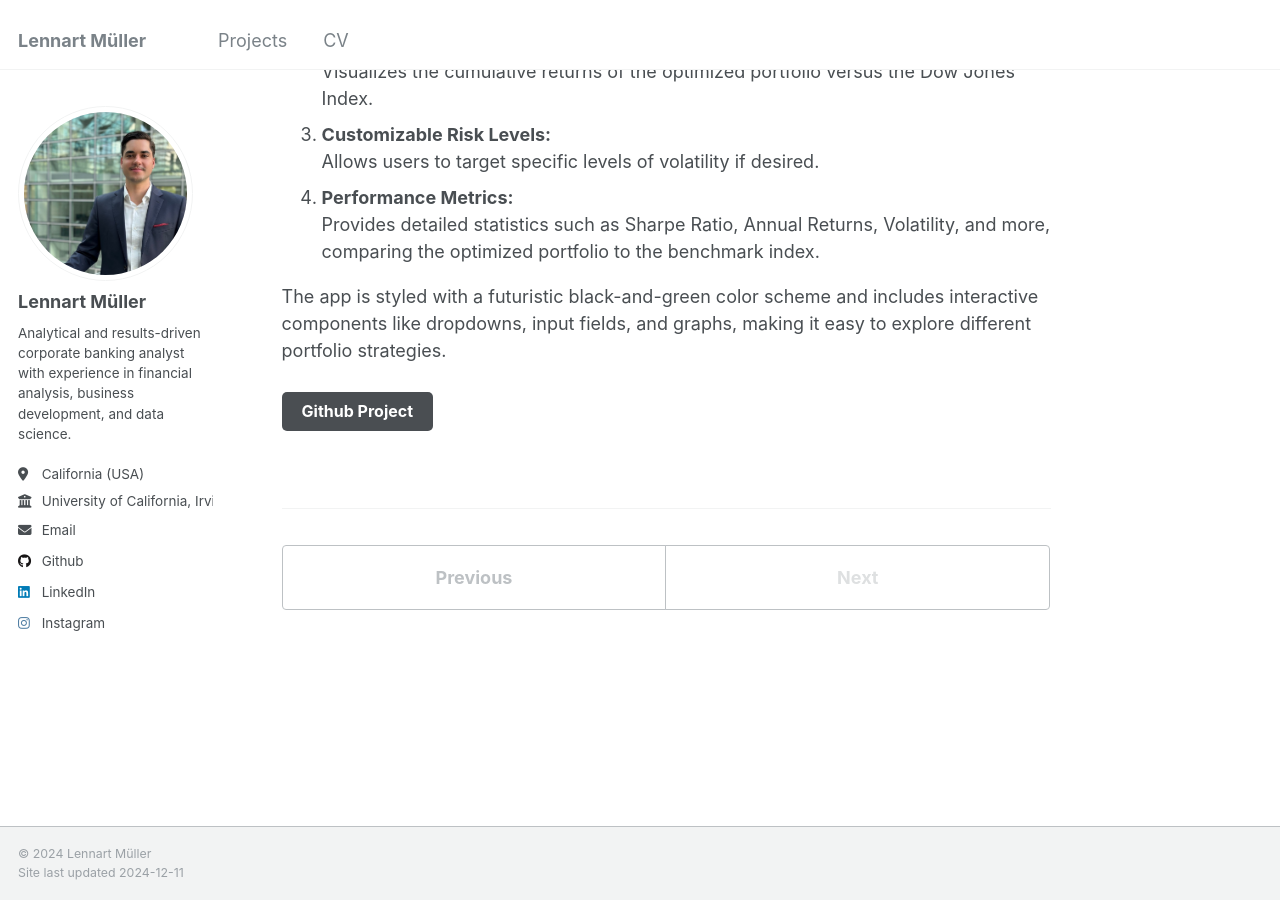
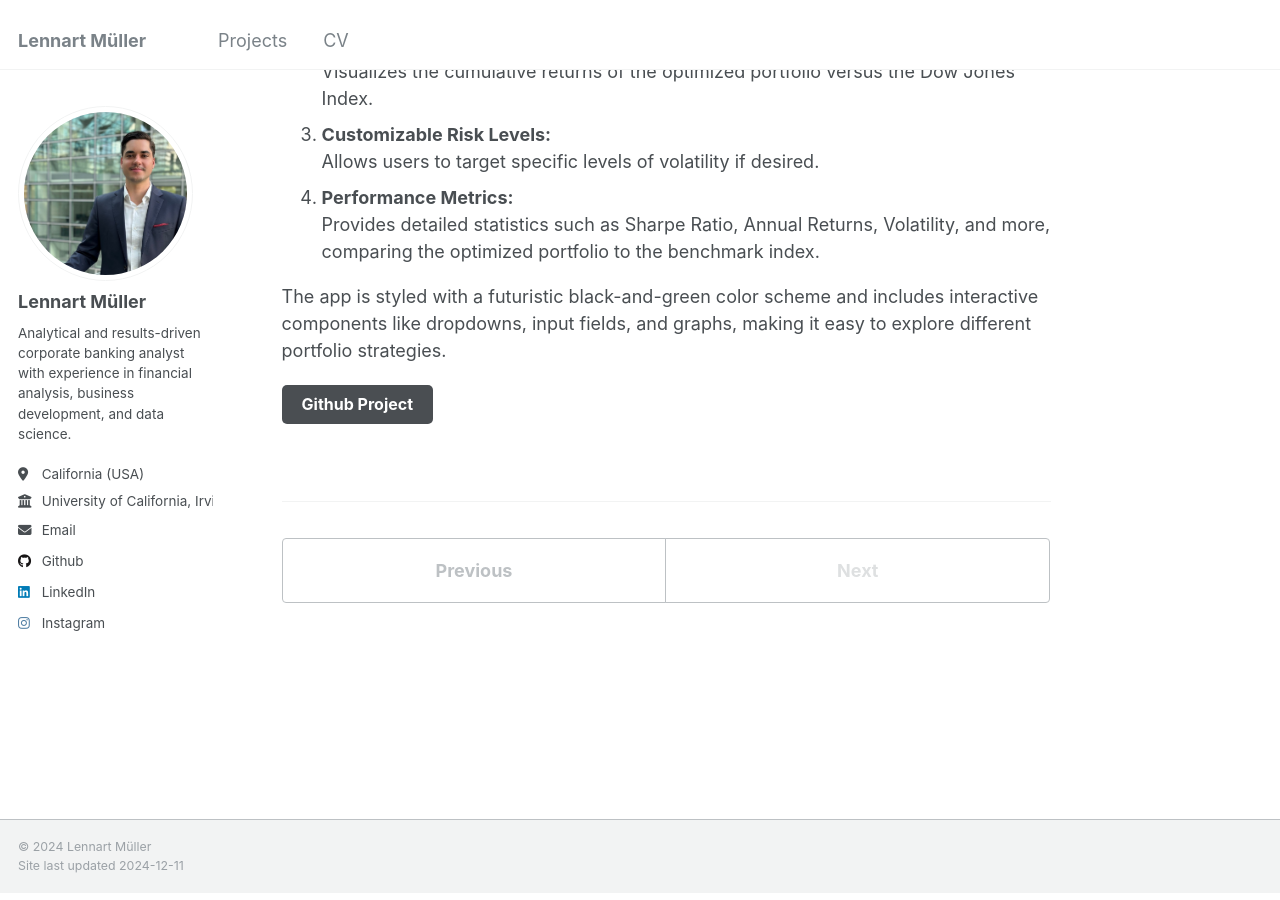
Before and after one commit to lennartmueller123/lennartmueller123.github.io, a Jekyll site: the page built from _projects/projects-2.html, in a window 1280 px wide and 900 px high, scrolled down 843 px. Built offline with Jekyll 4.4.1, drawn with Linux system fonts in a browser that asks for light colours.

Commit message:
Update projects-2.html

```diff
--- a/_projects/projects-2.html
+++ b/_projects/projects-2.html
@@ -44,7 +44,8 @@
 The app is styled with a futuristic black-and-green color scheme and includes interactive components like dropdowns, input fields, and graphs, making it easy to explore different portfolio strategies.
 
 <br/>
-<br/>
+<div style="margin-top: 20px;">
+</div>
 <h1>
   <a href="https://github.com/lennartmueller123/MarkowitzPortfolioOptimizer/tree/main"
      target="_blank"
```
